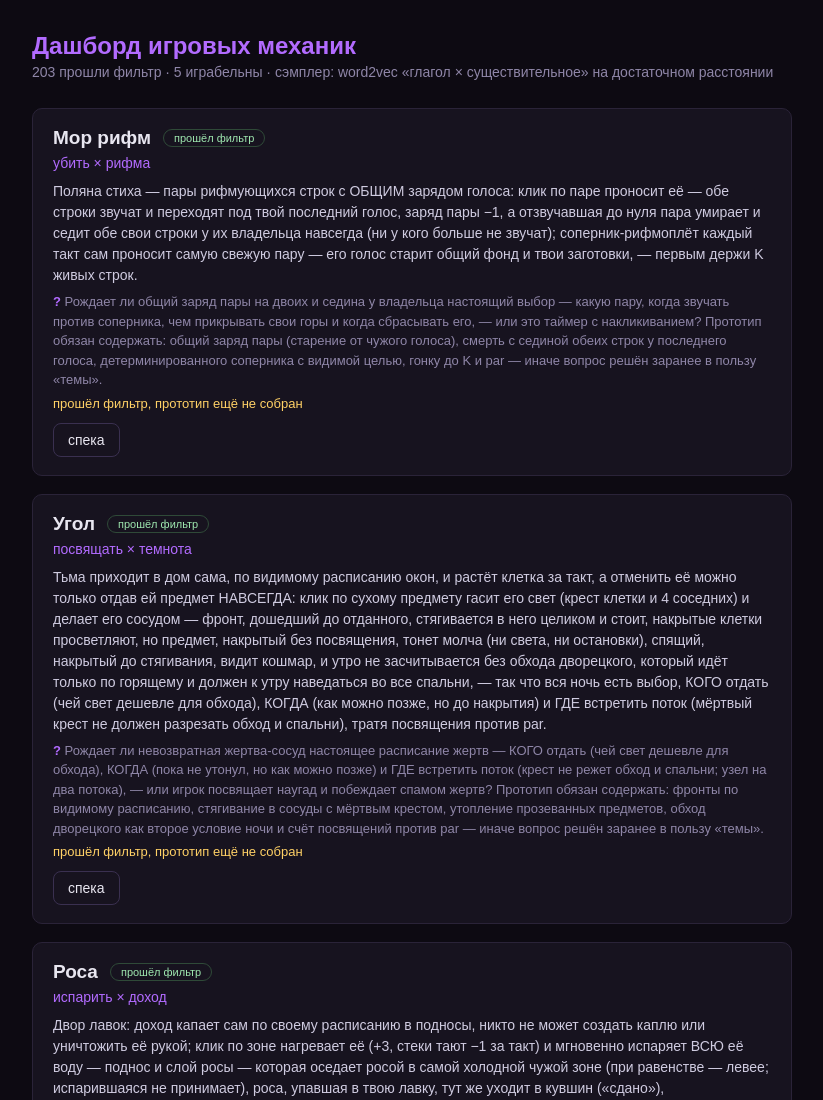
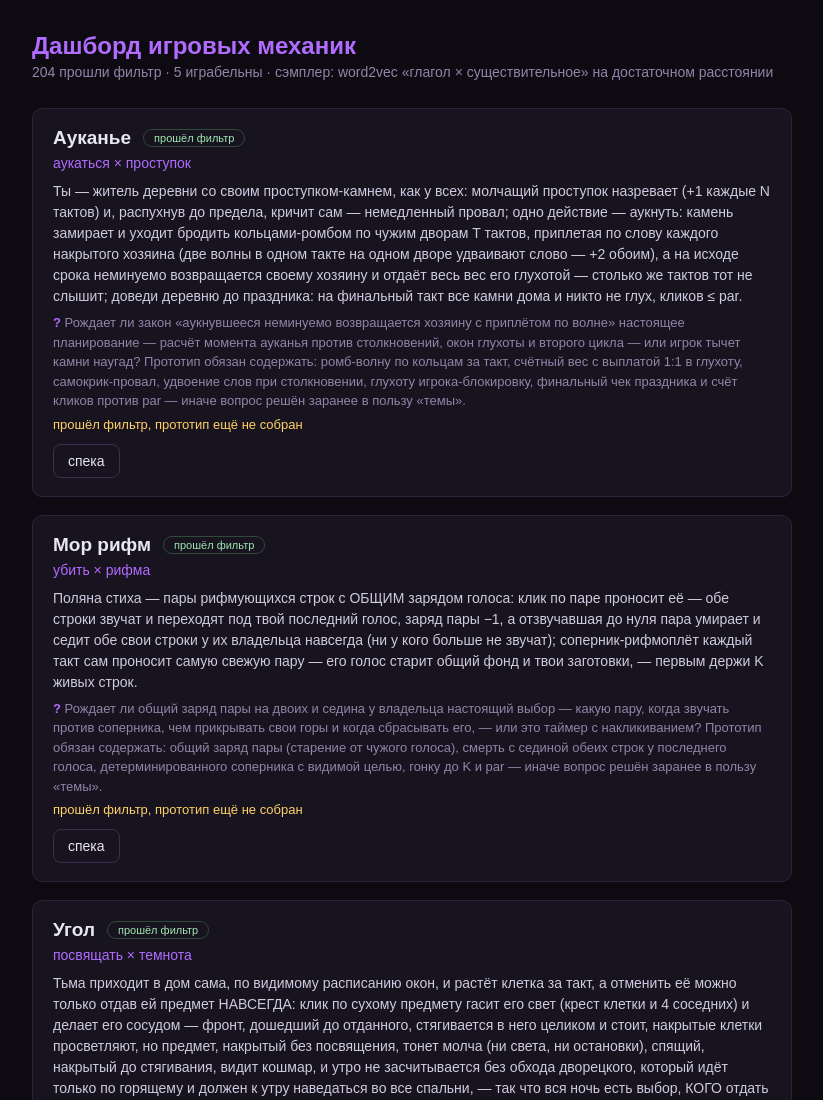
Before and after one commit to timuraiagent/idea_generator, a plain HTML site: page index.html in a window 1280 px wide. Shown: the top 1100 px of the page, without its empty margins (228-1051 px from the left). Drawn offline with Linux system fonts and the light colour scheme.

```diff
--- a/index.html
+++ b/index.html
@@ -28,8 +28,18 @@
 <body>
 <main>
   <h1>Дашборд игровых механик</h1>
-  <p class="stats">203 прошли фильтр · 5 играбельны · сэмплер: word2vec «глагол × существительное» на достаточном расстоянии</p>
+  <p class="stats">204 прошли фильтр · 5 играбельны · сэмплер: word2vec «глагол × существительное» на достаточном расстоянии</p>
 
+  <article class="card">
+    <header><h2>Ауканье</h2><span class="chip">прошёл фильтр</span></header>
+    <div class="pair">аукаться × проступок<span class="sim"></span></div>
+    <p class="rule">Ты — житель деревни со своим проступком-камнем, как у всех: молчащий проступок назревает (+1 каждые N тактов) и, распухнув до предела, кричит сам — немедленный провал; одно действие — аукнуть: камень замирает и уходит бродить кольцами-ромбом по чужим дворам T тактов, приплетая по слову каждого накрытого хозяина (две волны в одном такте на одном дворе удваивают слово — +2 обоим), а на исходе срока неминуемо возвращается своему хозяину и отдаёт весь вес его глухотой — столько же тактов тот не слышит; доведи деревню до праздника: на финальный такт все камни дома и никто не глух, кликов ≤ par.</p>
+    <p class="q">Рождает ли закон «аукнувшееся неминуемо возвращается хозяину с приплётом по волне» настоящее планирование — расчёт момента ауканья против столкновений, окон глухоты и второго цикла — или игрок тычет камни наугад? Прототип обязан содержать: ромб-волну по кольцам за такт, счётный вес с выплатой 1:1 в глухоту, самокрик-провал, удвоение слов при столкновении, глухоту игрока-блокировку, финальный чек праздника и счёт кликов против par — иначе вопрос решён заранее в пользу «темы».</p>
+    <div class="note">прошёл фильтр, прототип ещё не собран</div>
+    <nav>
+      <a href="mechanics/aukane/spec.md">спека</a>
+    </nav>
+  </article>
   <article class="card">
     <header><h2>Мор рифм</h2><span class="chip">прошёл фильтр</span></header>
     <div class="pair">убить × рифма<span class="sim"></span></div>
```
Also changed, not shown: 2 other files.
